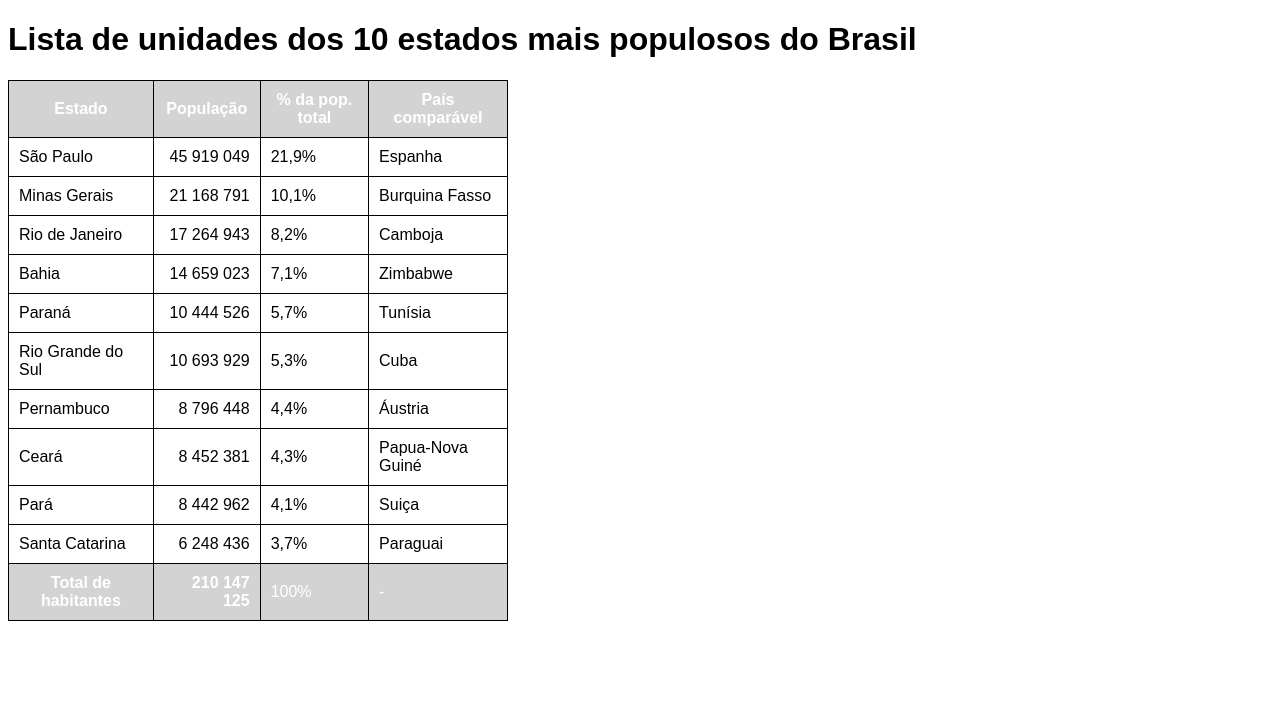
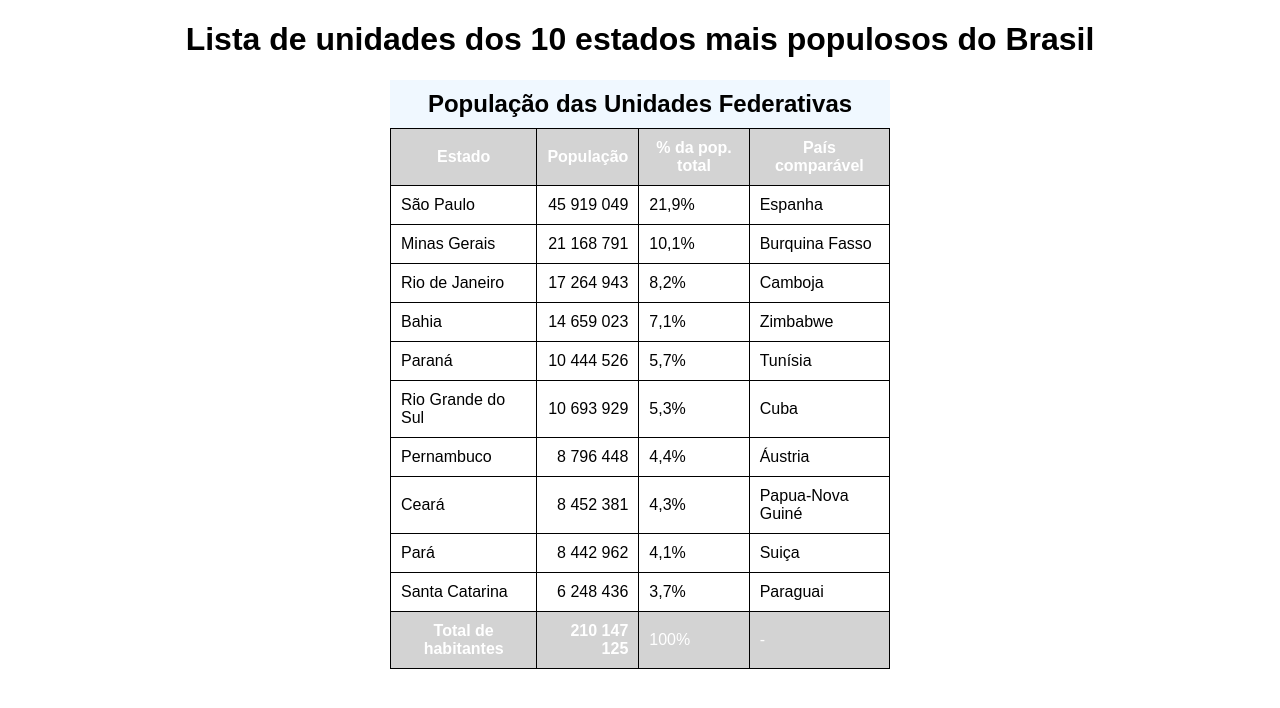
Before and after one commit to kauadev1/Exercicios-css, a plain HTML site: page ex032-Tabelas/tabela002.html in a window 1280 px wide. Drawn offline with Linux system fonts and the light colour scheme.

Commit message:
commit-cap21-aula05

```diff
--- a/ex032-Tabelas/tabela002.css
+++ b/ex032-Tabelas/tabela002.css
@@ -1,10 +1,26 @@
 body{
   font-family: Arial, Helvetica, sans-serif;
+}
+
+h1{
+  text-align: center;
+}
+
+div{
+  display: flex;
+  justify-content: center;
 }
 
 table{
   width: 500px;
   border-collapse: collapse;
+}
+
+caption{
+  font-size: 1.5em;
+  font-weight: bold;
+  padding: 10px;
+  background-color: aliceblue;
 }
 
 td, th{
--- a/ex032-Tabelas/tabela002.html
+++ b/ex032-Tabelas/tabela002.html
@@ -12,6 +12,7 @@
   <!--
     ANATOMIA PARA TABELAS GRANDES
     TABLE
+      CAPTION
       THEAD
           TR, TD, TH
       TBODY
@@ -19,11 +20,13 @@
       TFOOT
           TR, TD, TH
   -->
+  <div>
   <table>
+    <caption>População das Unidades Federativas</caption>
     <thead>
       <tr>
-          <th>Estado</th>
-          <th>População</th>
+          <th scope="col">Estado</th>
+          <th scope="col" style="width: 50px;">População</th>
           <th>% da pop. total</th>
           <th>País comparável</th>
       </tr>
@@ -92,12 +95,13 @@
     </tbody>
     <tfoot>
       <tr>
-        <th>Total de habitantes</th>
+        <th scope="row">Total de habitantes</th>
         <td class="num"><strong>210 147 125</strong></td>
         <td>100%</td>
         <td>-</td>
       </tr>
     </tfoot>
   </table>
+  </div>
 </body>
 </html>
```
